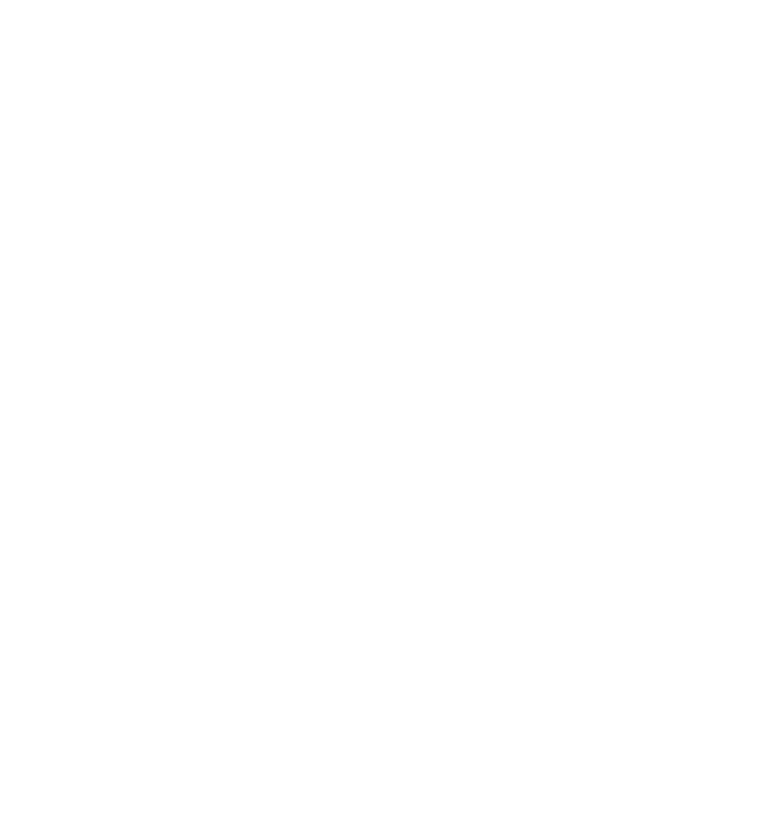
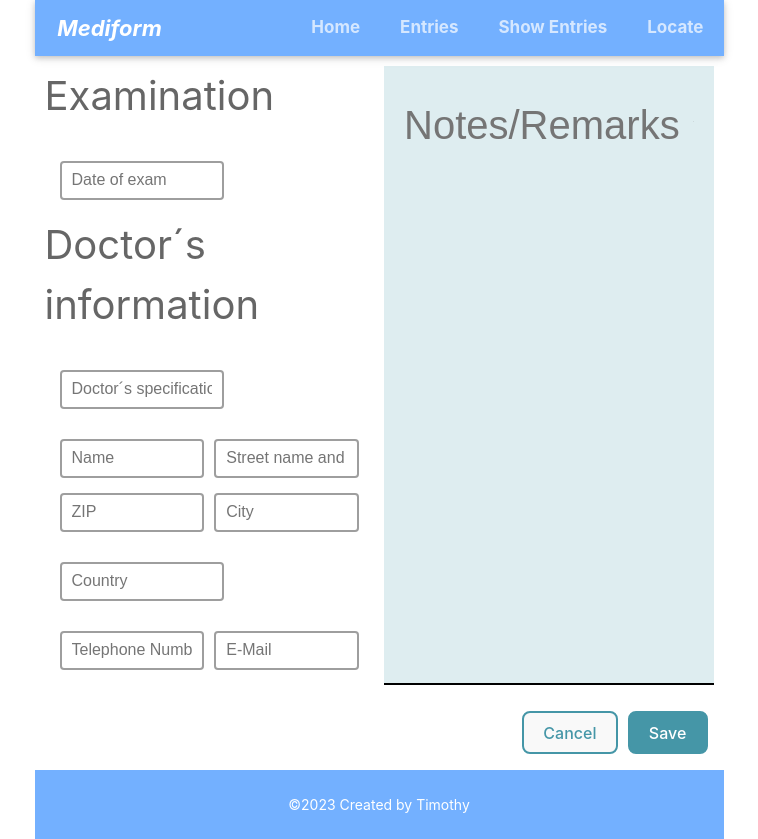
Before and after one commit to Timfx1/RediProjekt, a React (Vite) app: page /NewEntry/1 in a window 1280 px wide. Before the commit this address had no page. Shown: the whole page, without its empty margins (261-1019 px from the left). Before the commit the page ends 800 px from the top, so only its background shows below. Built offline with nearby package versions, Linux system fonts and the light colour scheme; no server answers; data requests are answered from the project's data file.

Commit message:
Edit function added on the Show Entries page

```diff
--- a/db.json
+++ b/db.json
@@ -1,43 +1,17 @@
 {
   "names": [
     {
-      "id": "",
-      "date": "",
-      "specification": "",
-      "name": "",
-      "street": "",
+      "id": "4b2fb896-0b2c-47f9-a17c-5886edbc69c5",
+      "date": "20.10.1990",
+      "specification": "Dentist",
+      "name": "João Souza Silva",
+      "street": "Av. dos Andradas, 3000",
       "ZIP": "",
-      "city": "",
-      "country": "",
-      "phone": "",
-      "email": "",
-      "text": "nk n"
-    },
-    {
-      "id": "",
-      "date": "",
-      "specification": "",
-      "name": "",
-      "street": "",
-      "ZIP": "",
-      "city": "",
-      "country": "",
-      "phone": "",
-      "email": "",
-      "text": "jhb"
-    },
-    {
-      "id": "",
-      "date": "",
-      "specification": "",
-      "name": "",
-      "street": "",
-      "ZIP": "",
-      "city": "",
-      "country": "",
-      "phone": "",
-      "email": "",
-      "text": "hkkjn"
+      "city": "Belo Horizonte",
+      "country": "Brazil",
+      "phone": "3121286800",
+      "email": "teste@exemplo.us",
+      "text": "I need more treatment "
     }
   ]
 }
--- a/package.json
+++ b/package.json
@@ -18,7 +18,8 @@
     "axios": "^1.7.2",
     "react": "^18.3.1",
     "react-dom": "^18.3.1",
-    "react-router-dom": "^6.25.1"
+    "react-router-dom": "^6.25.1",
+    "uuid": "^10.0.0"
   },
   "devDependencies": {
     "@types/react": "^18.3.3",
--- a/src/App.jsx
+++ b/src/App.jsx
@@ -16,7 +16,7 @@ function App() {
   <Router>
     <Routes>
       <Route path="/" element={<Home />} />
-      <Route path="/NewEntry" element={<NewEntry />} />
+      <Route path="/NewEntry/:id?" element={<NewEntry />} />
       <Route path="/ShowEntries" element={<ShowEntries />} />
       <Route path="/Contact" element={<Contact />} />
     </Routes>
--- a/src/Pages/DataContextProvider.jsx
+++ b/src/Pages/DataContextProvider.jsx
@@ -1,5 +1,6 @@
 import { createContext, useState, useEffect, useCallback } from 'react';
 import axios from "axios";
+import { v4 as uuidv4 } from 'uuid';  // Import uuid library
 
 export const DataContext = createContext();
 
@@ -29,6 +30,7 @@ const DataContextProvider = (props) => {
   }, [fetchNames]);
 
   const createData = async () => {
+    const newID = uuidv4(); // Generate a new unique ID
     const response = await axios.post(baseUrl, {
       date,
       specification,
@@ -40,7 +42,7 @@ const DataContextProvider = (props) => {
       phone,
       email,
       text,
-      id,
+      id: newID,
     });
     fetchNames();
   };
@@ -64,6 +66,12 @@ const DataContextProvider = (props) => {
     setEmail(APIData[index].email);
     setText(APIData[index].text);
   };
+
+  const fetchDataById = useCallback(async (id) => {
+    const response = await fetch(`/api/entries/${id}`);
+    const data = await response.json();
+    return data;
+  }, []);
 
   const updateData = async () => {
     const response = await axios.put(`${baseUrl}/${id}`, {
@@ -100,12 +108,13 @@ const DataContextProvider = (props) => {
 
   return (
     <DataContext.Provider value={{
-      fetchNames, // <-- Add fetchNames to the context
+      fetchNames,
       updateData,
       createData,
       deleteData,
       editData,
       editmode,
+      fetchDataById,
       resetInput,
       APIData,
       setAPIData,
--- a/src/Pages/ShowEntries.jsx
+++ b/src/Pages/ShowEntries.jsx
@@ -1,22 +1,28 @@
 import  { useContext, useEffect, useState } from "react";
 import NavBar from "../components/NavBar";
+import { useNavigate } from "react-router-dom";
 import AppFooter from "../Pages/AppFooter";
 import Output from "../components/Output";
 import { DataContext } from "./DataContextProvider";
 
 export default function ShowEntries() {
-  const { APIData, fetchNames, deleteData, editData } = useContext(DataContext);
+  const { APIData, fetchNames, deleteData} = useContext(DataContext);
   const [loading, setLoading] = useState(true);
+  const navigate = useNavigate();
 
   useEffect(() => {
     fetchNames().then(() => setLoading(false));
   }, [fetchNames]);
 
+  const handleEdit = (id) => {
+    navigate(`/NewEntry/${id}`);
+  };
+
   return (
     <div>
       <NavBar />
       {!loading && APIData.length > 0 ? (
-        <Output APIData={APIData} editData={editData} deleteData={deleteData} />
+        <Output APIData={APIData}  handleEdit={handleEdit} deleteData={deleteData} />
       ) : (
         <p>Loading...</p>
       )}
--- a/src/Pages/newEntry.jsx
+++ b/src/Pages/newEntry.jsx
@@ -1,4 +1,6 @@
-import  { useContext } from "react";
+import  { useContext, useEffect } from "react";
+import { useParams } from "react-router-dom";
+
 import NavBar from "../components/NavBar";
 import "../App.css";
 import "./newEntry.css";
@@ -29,7 +31,29 @@ function NewEntry() {
     setText,
     resetInput,
     createData,
+    fetchDataById,
   } = useContext(DataContext);
+
+  const { id } = useParams();
+
+  useEffect(() => {
+    if (id) {
+      fetchDataById(id).then(data => {
+        setDate(data.date);
+        setSpecification(data.specification);
+        setName(data.name);
+        setStreet(data.street);
+        setZIP(data.ZIP);
+        setCity(data.city);
+        setCountry(data.country);
+        setPhone(data.phone);
+        setEmail(data.email);
+        setText(data.text);
+      });
+    }
+  }, [id, fetchDataById, setDate, setSpecification, setName, setStreet, setZIP, setCity, setCountry, setPhone, setEmail, setText]);
+
+
 
   return (
     <>
--- a/src/components/Output.jsx
+++ b/src/components/Output.jsx
@@ -1,11 +1,10 @@
-import React from "react";
 import "../Pages/newEntry.css";
 import "@fortawesome/fontawesome-free/css/all.min.css";
 import { FontAwesomeIcon } from "@fortawesome/react-fontawesome";
 import { faTrashAlt } from "@fortawesome/free-solid-svg-icons";
 
 // eslint-disable-next-line react/prop-types
-export default function Output({ APIData, deleteData, editData }) {
+export default function Output({ APIData, deleteData, handleEdit }) {
   return (
     <div>
       <h2>Datasets from Json Server are now:</h2>
@@ -27,7 +26,7 @@ export default function Output({ APIData, deleteData, editData }) {
               <div className="BottomButtons">
                 <button
                   className="SaveButton"
-                  onClick={() => editData(data.id, index)}
+                  onClick={() => handleEdit(data.id, index)}
                   type="submit"
                 >
                   VIEW UPDATE
```
Also changed, not shown: 1 other file (tests, documents, lock files or other folders).
